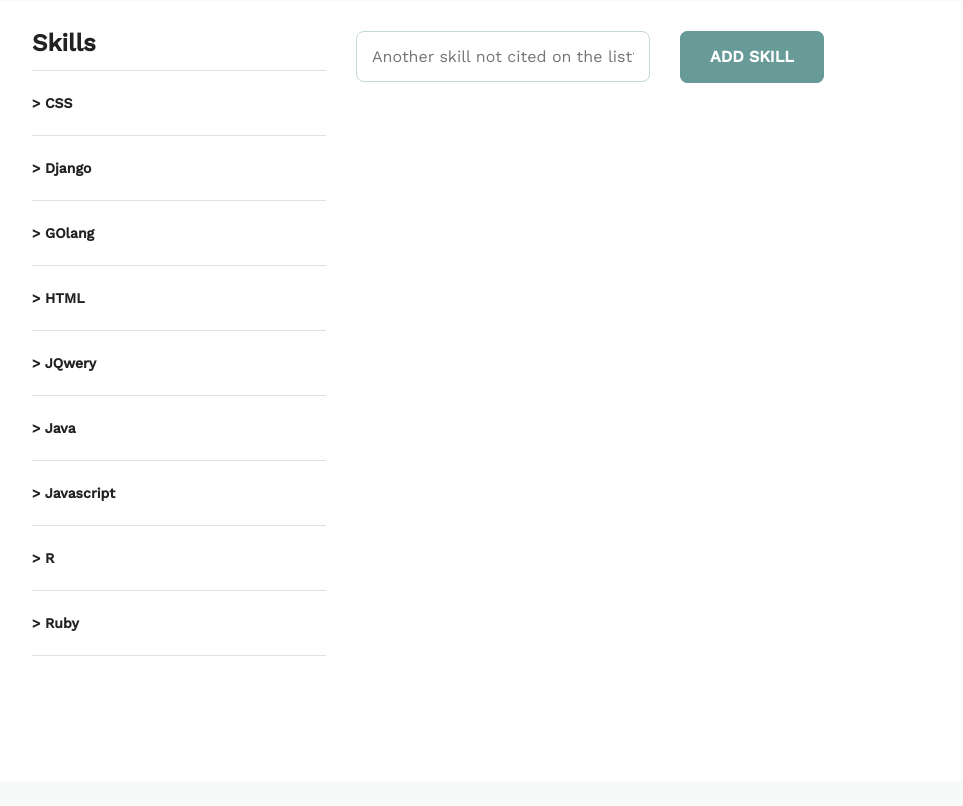
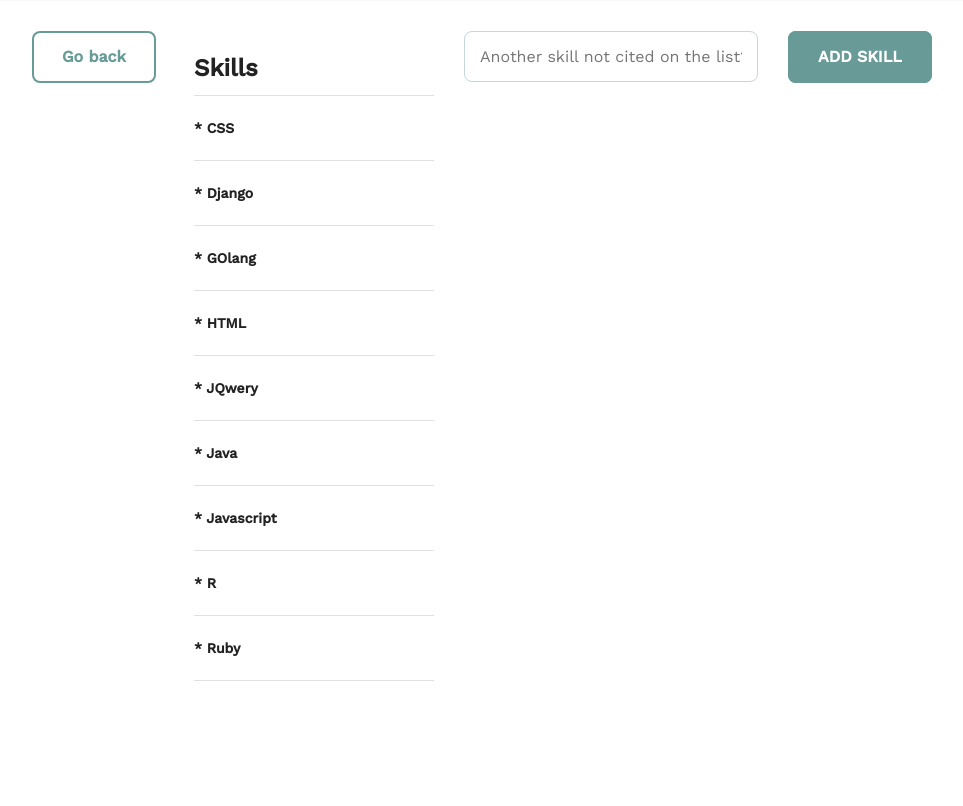
Before and after one commit to AaronMillOro/social_team_builder_django, a Django app: a page that uses team_builder/teams/templates/add_skills.html in a window 1280 px wide. Shown: the part 170-976 px from the top of the page, without its empty margins (83-1046 px from the left). Before the commit the page ends 826 px from the top, so only its background shows below. Run offline with Django 3.2, Linux system fonts and the light colour scheme; a user stored in the database is signed in; data comes from the database, SQL or seed files in the repository; both versions use the stored data as it was after the commit.

Commit message:
:wrench: Add_skills html code

```diff
--- a/team_builder/teams/templates/add_skills.html
+++ b/team_builder/teams/templates/add_skills.html
@@ -4,22 +4,26 @@
 {% block content %}
 <div class="bounds circle--page">
 
+<!-- RETURN BUTTON -->
+  <div class="grid-15">
+    <a class="button" href="{% url 'teams:profile_edit' %}">
+      Go back
+    </a>
+  </div>
+
 <!-- Table listing the available skills inside the database -->
-  <div class="grid-30">
+  <div class="grid-25">
+    <p> </p>
     <table class="circle--table u-full-width">
       <thead>
         <tr>
-          <th>
-            <h2>Skills</h2>
-          </th>
+          <th> <h2>Skills</h2> </th>
         </tr>
       </thead>
       <tbody>
         {% for skill in skills %}
         <tr>
-          <td>
-            <h5> > {{ skill }}</h5>
-          </td>
+          <td> <h5> * {{ skill }}</h5> </td>
         </tr>
         {% endfor %}
       </tbody>
@@ -33,9 +37,10 @@
       {{ new_skill_form.as_p }}
     </div>
 
-    <div class="grid-30">
+    <div class="grid-15">
       <input type="submit" class="button-primary" value="ADD SKILL">
     </div>
   </form>
+
 </div>
 {% endblock %}
--- a/team_builder/teams/views.py
+++ b/team_builder/teams/views.py
@@ -64,9 +64,7 @@
         #applications = request.applications
         #positions = request.positions
         profile = request.user.profile
-        profileskills = request.user.profile.skills
 
-        print(profileskills)
     return render(request, 'profile.html', {'profile': profile})
 
 
@@ -102,7 +100,7 @@
         if new_skill_form.is_valid:
             new_skill_form.save()
             messages.success(request, 'New skill added to database!')
-            return redirect('teams:profile_edit')
+            return redirect('teams:add_skills')
     else:
         skills = models.Skill.objects.all()
         skills = skills.extra(order_by = ['skill_name'])
```
Also changed, not shown: team_builder/db.sqlite3.
